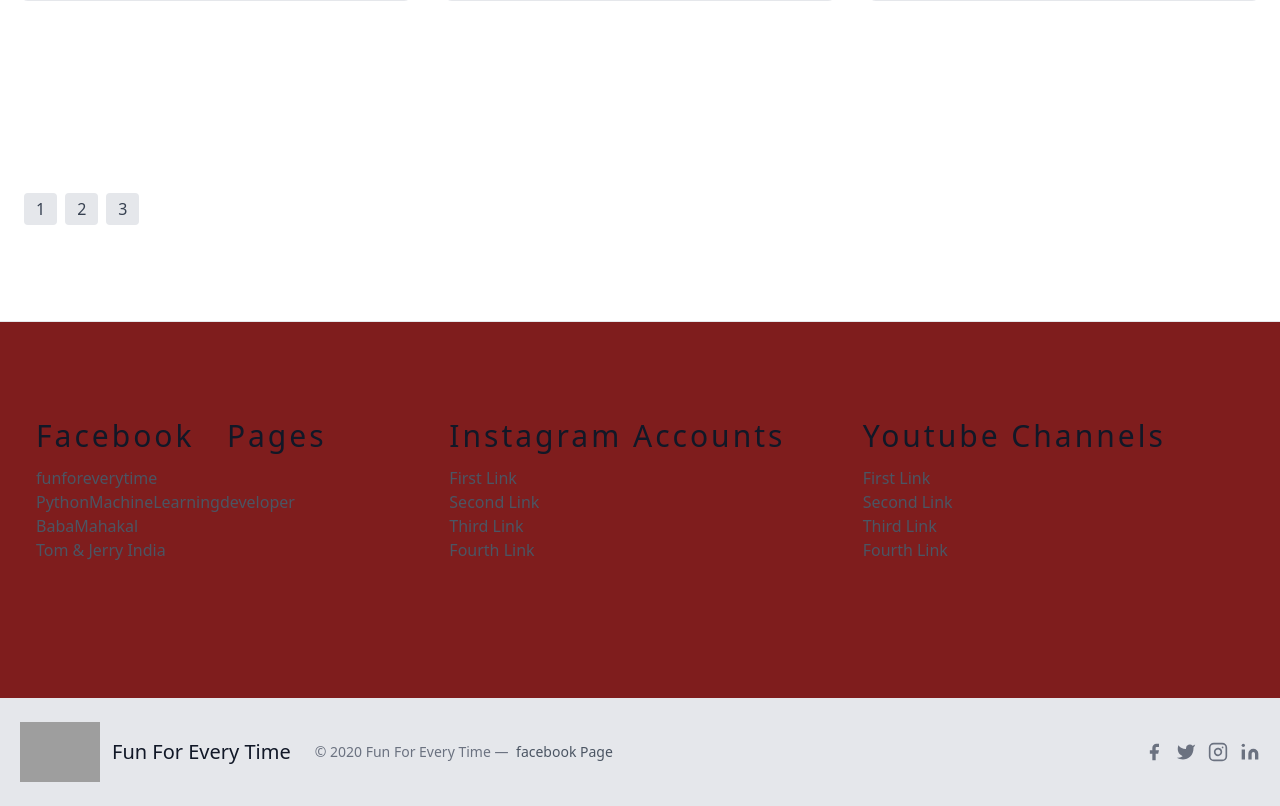
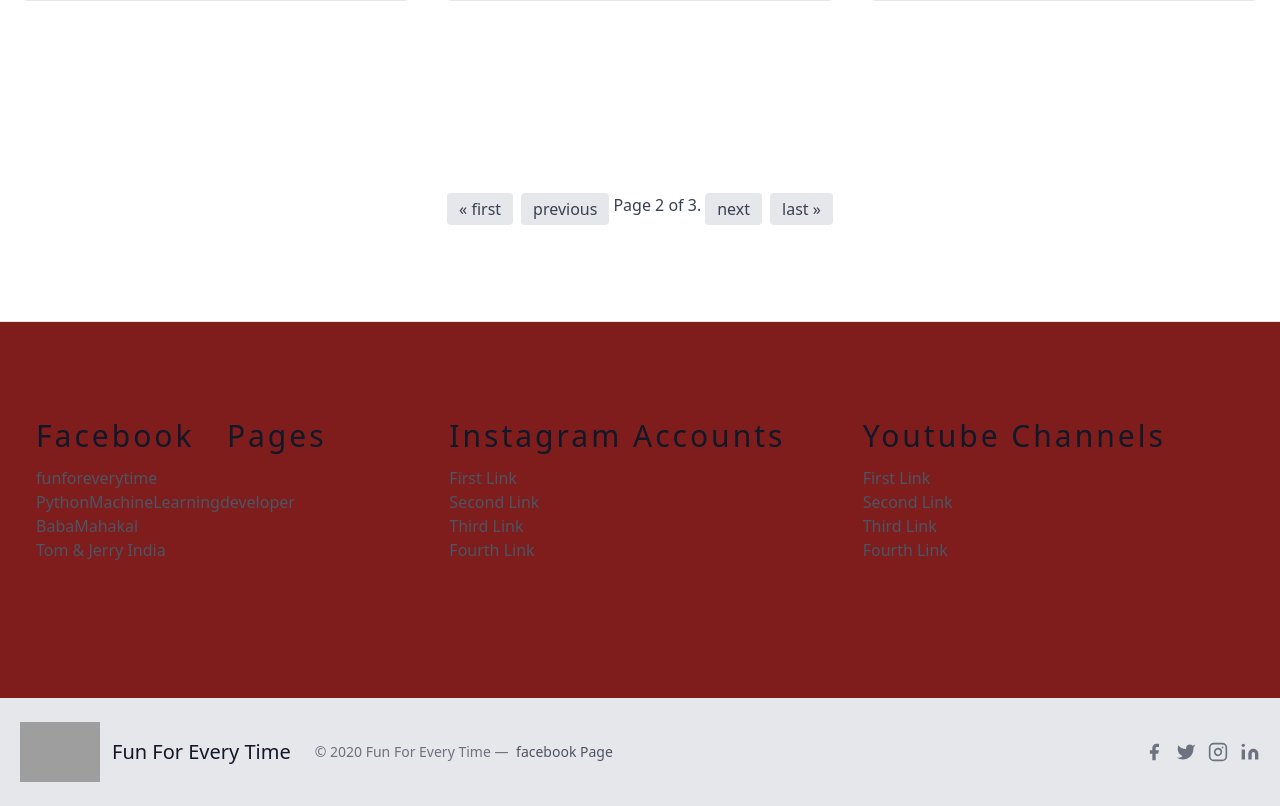
Before and after one commit to sbairagi/funforeverytime-blog-website, a Django app: page /?page=2 in a window 1280 px wide. Shown: the part 1233-2039 px from the top of the page. Run offline with Django 3.2, Linux system fonts and the light colour scheme; data comes from the database, SQL or seed files in the repository; both versions use the stored data as it was after the commit; some libraries are stand-ins or nearby versions; grey boxes are pictures that could not be loaded.

Commit message:
complited blogpost website only cetagory feature are remains to create

```diff
--- a/blog/templates/index.html
+++ b/blog/templates/index.html
@@ -92,22 +92,32 @@
 
 
 
-<section class="text-gray-700 body-font ">
-  <div class="container px-5 py-24 mx-auto ">
 
-    <div class="flex items-center flex-wrap ">
-      {% for i in paginator.page_range %}
-      <a href="?page={{i}}"
-        class="inline-flex items-center bg-gray-200 border-0 py-1 px-3 focus:outline-none hover:bg-gray-300 rounded text-base mt-4 md:mt-0 mx-1">{{i}}
-    </a>
+<section class="text-gray-700 body-font">
+<div class="container mx-auto flex px-5 py-24 items-center justify-center flex-col">
+  <div class="text-center lg:w-2/3 w-full">
+    <div class="flex justify-center">
+      {% if page_obj.has_previous %}
 
-      {% endfor %}
+          <a href="?page=1" class="inline-flex items-center bg-gray-200 border-0 py-1 px-3 focus:outline-none hover:bg-gray-300 rounded text-base mt-4 md:mt-0 mx-1">&laquo; first</a>
+          <a href="?page={{ page_obj.previous_page_number }}" class="inline-flex items-center bg-gray-200 border-0 py-1 px-3 focus:outline-none hover:bg-gray-300 rounded text-base mt-4 md:mt-0 mx-1">previous</a>
+
+      {% endif %}
+
+      <span class="current" class="inline-flex text-x2 items-center bg-gray-200 border-0 py-1 px-3 focus:outline-none hover:bg-gray-300 rounded text-base mt-4 md:mt-0 mx-1">
+          Page {{ page_obj.number }} of {{ page_obj.paginator.num_pages }}.
+      </span>
+
+      {% if page_obj.has_next %}
+
+          <a href="?page={{ page_obj.next_page_number }}" class="inline-flex items-center bg-gray-200 border-0 py-1 px-3 focus:outline-none hover:bg-gray-300 rounded text-base mt-4 md:mt-0 mx-1">next</a>
+          <a href="?page={{ page_obj.paginator.num_pages }}" class="inline-flex items-center bg-gray-200 border-0 py-1 px-3 focus:outline-none hover:bg-gray-300 rounded text-base mt-4 md:mt-0 mx-1">last &raquo;</a>
+
+      {% endif %}
     </div>
-
   </div>
+</div>
 </section>
-
-
 
 <!-- blog slider end -->
 
--- a/blog/views.py
+++ b/blog/views.py
@@ -8,12 +8,11 @@
 def home(request):
     allposts = Post.objects.all()
     paginator = Paginator(allposts, 3)
-    page_number = request.GET.get('page',1)
+    page_number = request.GET.get('page')
     page_obj = paginator.get_page(page_number)
 
     context = {
         'allposts': page_obj.object_list,
-        'paginator' : paginator,
         'page_obj' : page_obj
     }
     if request.method == 'POST':
```
Also changed, not shown: db.sqlite3.
